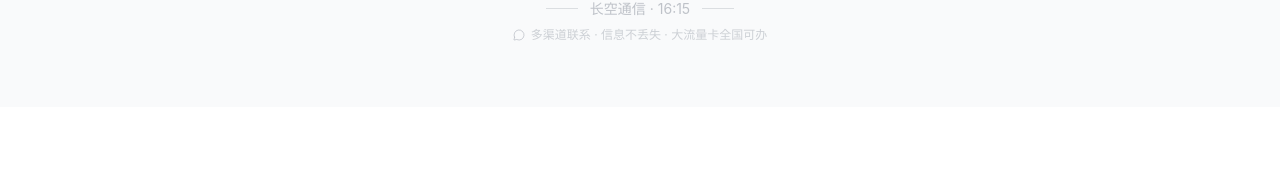
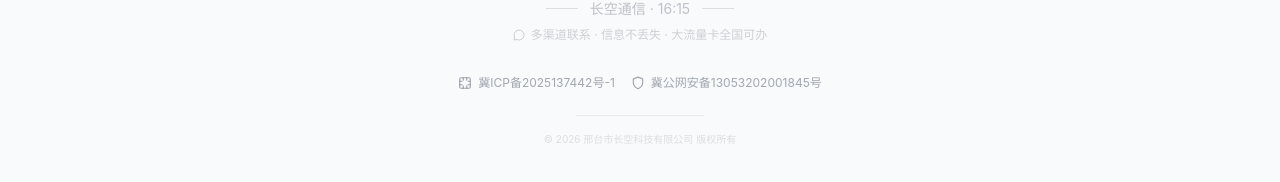
Before and after one commit to ikmoe/ikmoe, a React (Vite) app: page / in a window 1280 px wide. Shown: the part 1274-1456 px from the top of the page. Before the commit the page ends 1381 px from the top, so only its background shows below. Built offline with nearby package versions, Linux system fonts and the light colour scheme; the HTML template or start-up script is replaced by a standard one.

Commit message:
更新 AntiLossPage.tsx

```diff
--- a/src/pages/AntiLossPage.tsx
+++ b/src/pages/AntiLossPage.tsx
@@ -109,6 +109,27 @@ const EnterpriseWeChatIcon = ({ className = "" }: { className?: string }) => (
 const OfficialAccountIcon = ({ className = "" }: { className?: string }) => (
     <svg className={className} viewBox="0 0 24 24" fill="currentColor">
       <path d="M12 2C6.48 2 2 6.48 2 12s4.48 10 10 10 10-4.48 10-10S17.52 2 12 2zm-2 15l-5-5 1.41-1.41L10 14.17l7.59-7.59L19 8l-9 9z" />
+    </svg>
+);
+
+// 备案相关图标
+const ICPIcon = ({ className = "" }: { className?: string }) => (
+    <svg className={className} viewBox="0 0 24 24" fill="none" stroke="currentColor" strokeWidth="2" strokeLinecap="round" strokeLinejoin="round">
+      <rect x="3" y="3" width="18" height="18" rx="2" ry="2" />
+      <path d="M9 3v4" />
+      <path d="M15 3v4" />
+      <path d="M9 17v4" />
+      <path d="M15 17v4" />
+      <path d="M21 9h-4" />
+      <path d="M7 9H3" />
+      <path d="M21 15h-4" />
+      <path d="M7 15H3" />
+    </svg>
+);
+
+const SecurityIcon = ({ className = "" }: { className?: string }) => (
+    <svg className={className} viewBox="0 0 24 24" fill="none" stroke="currentColor" strokeWidth="2" strokeLinecap="round" strokeLinejoin="round">
+      <path d="M12 22s8-4 8-10V5l-8-3-8 3v7c0 6 8 10 8 10z" />
     </svg>
 );
 
@@ -516,6 +537,24 @@ export default function AntiLossPage() {
               <MessageCircle className="w-3 h-3"/>
               <span>多渠道联系 · 信息不丢失 · 大流量卡全国可办</span>
             </div>
+
+            {/* 备案信息 */}
+            <div className="mt-8 flex flex-col sm:flex-row items-center justify-center gap-4 text-xs text-muted-foreground/60 dark:text-muted-foreground/50">
+              <div className="flex items-center gap-1.5">
+                <ICPIcon className="w-3.5 h-3.5" />
+                <span>冀ICP备2025137442号-1</span>
+              </div>
+              <div className="flex items-center gap-1.5">
+                <SecurityIcon className="w-3.5 h-3.5" />
+                <span>冀公网安备13053202001845号</span>
+              </div>
+            </div>
+
+            {/* 备案信息底部分隔线 */}
+            <div className="mt-6 w-32 h-px bg-muted-foreground/10 dark:bg-muted-foreground/20 mx-auto" />
+            <div className="mt-4 text-[10px] text-muted-foreground/20 dark:text-muted-foreground/30">
+              © {new Date().getFullYear()} 邢台市长空科技有限公司 版权所有
+            </div>
           </footer>
         </div>
       </div>
```
